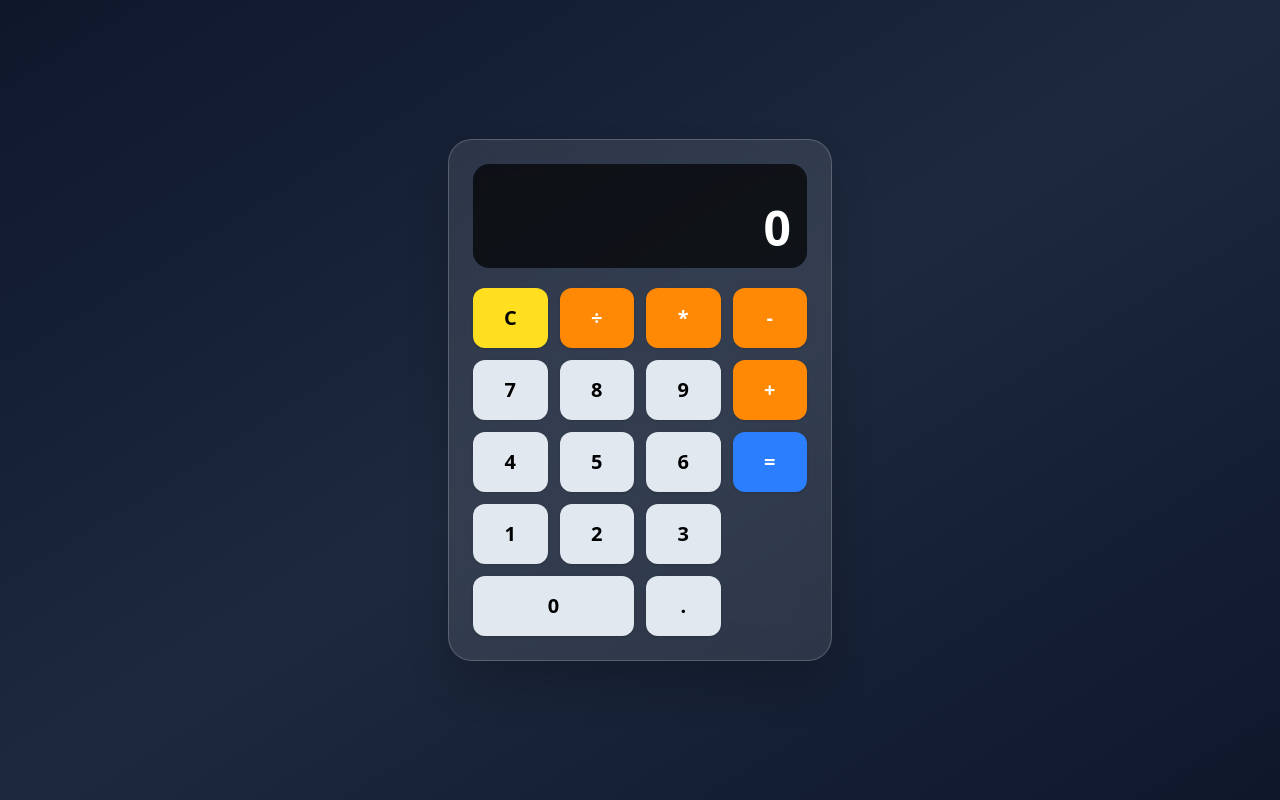
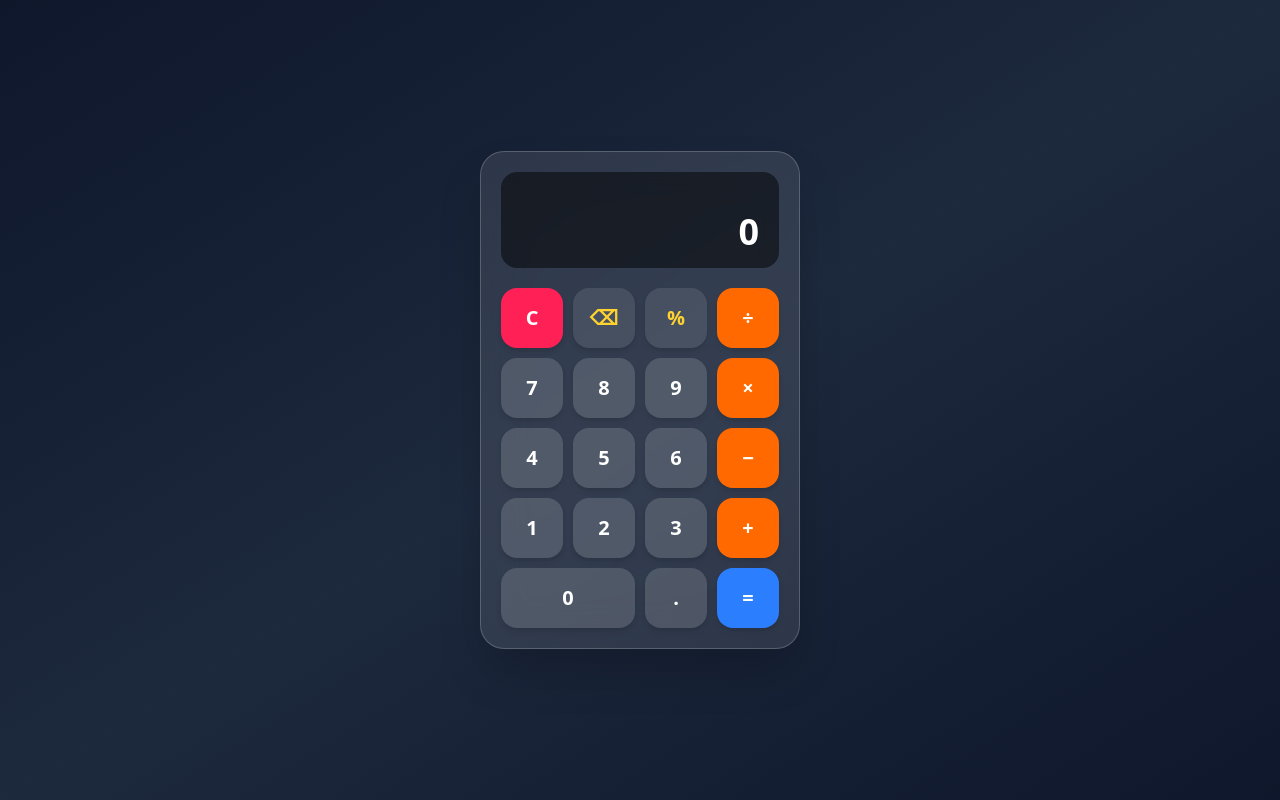
Before and after one commit to surenpal/my-calculater, a React (Vite) app: page / in a window 1280 px wide. Built offline with nearby package versions, Linux system fonts and the light colour scheme.

Commit message:
re-created

```diff
--- a/src/components/Calculator.jsx
+++ b/src/components/Calculator.jsx
@@ -1,3 +1,4 @@
+import { useEffect, useRef } from "react";
 import Display from "./Display";
 import CalculatorButton from "./CalculatorButton";
 import useCalculator from "../hooks/useCalculator";
@@ -11,96 +12,74 @@ export default function Calculator() {
     appendNumber,
     setOp,
     calculate,
-    clear
+    clear,
+    backspace,
+    percentage,
   } = useCalculator();
 
+  // Keep ref current after every render without re-registering the listener
+  const actions = useRef({});
+  useEffect(() => {
+    actions.current = { appendNumber, setOp, calculate, clear, backspace, percentage };
+  });
+
+  useEffect(() => {
+    function handleKey(e) {
+      const { appendNumber, setOp, calculate, clear, backspace, percentage } = actions.current;
+      if (e.key >= "0" && e.key <= "9") appendNumber(e.key);
+      else if (e.key === ".")           appendNumber(".");
+      else if (e.key === "+")           setOp("+");
+      else if (e.key === "-")           setOp("-");
+      else if (e.key === "*")           setOp("*");
+      else if (e.key === "/")         { e.preventDefault(); setOp("÷"); }
+      else if (e.key === "Enter" || e.key === "=") calculate();
+      else if (e.key === "Escape")      clear();
+      else if (e.key === "Backspace")   backspace();
+      else if (e.key === "%")           percentage();
+    }
+    window.addEventListener("keydown", handleKey);
+    return () => window.removeEventListener("keydown", handleKey);
+  }, []);
+
   return (
-    <div
-      className="
-      w-full
-      max-w-sm
-      bg-white/10
-      backdrop-blur-lg
-      rounded-3xl
-      shadow-2xl
-      p-6
-      border
-      border-white/20
-      "
-    >
+    <div className="
+      w-full max-w-xs
+      bg-white/10 backdrop-blur-xl
+      rounded-3xl shadow-2xl
+      p-5 border border-white/20
+    ">
+      <Display prevValue={prevValue} curValue={curValue} operation={operation} />
 
-      <Display
-        prevValue={prevValue}
-        curValue={curValue}
-        operation={operation}
-      />
+      <div className="grid grid-cols-4 gap-2.5">
 
-      <div className="grid grid-cols-4 gap-3">
+        {/* Row 1 */}
+        <CalculatorButton variant="clear" onClick={clear}>C</CalculatorButton>
+        <CalculatorButton variant="action" onClick={backspace}>⌫</CalculatorButton>
+        <CalculatorButton variant="action" onClick={percentage}>%</CalculatorButton>
+        <CalculatorButton variant="operator" onClick={() => setOp("÷")}>÷</CalculatorButton>
 
-        <CalculatorButton
-          className="bg-yellow-300"
-          onClick={clear}
-        >
-          C
-        </CalculatorButton>
-
-        <CalculatorButton
-          className="bg-orange-400 text-white"
-          onClick={() => setOp("÷")}
-        >
-          ÷
-        </CalculatorButton>
-
-        <CalculatorButton
-          className="bg-orange-400 text-white"
-          onClick={() => setOp("*")}
-        >
-          *
-        </CalculatorButton>
-
-        <CalculatorButton
-          className="bg-orange-400 text-white"
-          onClick={() => setOp("-")}
-        >
-          -
-        </CalculatorButton>
-
+        {/* Row 2 */}
         <CalculatorButton onClick={() => appendNumber("7")}>7</CalculatorButton>
         <CalculatorButton onClick={() => appendNumber("8")}>8</CalculatorButton>
         <CalculatorButton onClick={() => appendNumber("9")}>9</CalculatorButton>
+        <CalculatorButton variant="operator" onClick={() => setOp("*")}>×</CalculatorButton>
 
-        <CalculatorButton
-          className="bg-orange-400 text-white"
-          onClick={() => setOp("+")}
-        >
-          +
-        </CalculatorButton>
-
+        {/* Row 3 */}
         <CalculatorButton onClick={() => appendNumber("4")}>4</CalculatorButton>
         <CalculatorButton onClick={() => appendNumber("5")}>5</CalculatorButton>
         <CalculatorButton onClick={() => appendNumber("6")}>6</CalculatorButton>
+        <CalculatorButton variant="operator" onClick={() => setOp("-")}>−</CalculatorButton>
 
-        <CalculatorButton
-          className="bg-blue-500 text-white"
-          onClick={calculate}
-        >
-          =
-        </CalculatorButton>
-
+        {/* Row 4 */}
         <CalculatorButton onClick={() => appendNumber("1")}>1</CalculatorButton>
         <CalculatorButton onClick={() => appendNumber("2")}>2</CalculatorButton>
         <CalculatorButton onClick={() => appendNumber("3")}>3</CalculatorButton>
+        <CalculatorButton variant="operator" onClick={() => setOp("+")}>+</CalculatorButton>
 
-        <CalculatorButton
-          className="col-span-2"
-          onClick={() => appendNumber("0")}
-        >
-          0
-        </CalculatorButton>
-
-        <CalculatorButton onClick={() => appendNumber(".")}>
-          .
-        </CalculatorButton>
+        {/* Row 5 */}
+        <CalculatorButton className="col-span-2" onClick={() => appendNumber("0")}>0</CalculatorButton>
+        <CalculatorButton onClick={() => appendNumber(".")}>.</CalculatorButton>
+        <CalculatorButton variant="equals" onClick={calculate}>=</CalculatorButton>
 
       </div>
     </div>
--- a/src/components/CalculatorButton.jsx
+++ b/src/components/CalculatorButton.jsx
@@ -1,25 +1,27 @@
 import { twMerge } from "tailwind-merge";
 
-export default function CalculatorButton({
-  children,
-  className,
-  onClick
-}) {
+const variants = {
+  default:  "bg-white/15 text-white hover:bg-white/25",
+  operator: "bg-orange-500 text-white hover:bg-orange-400",
+  equals:   "bg-blue-500 text-white hover:bg-blue-400",
+  clear:    "bg-rose-500 text-white hover:bg-rose-400",
+  action:   "bg-white/10 text-amber-300 hover:bg-white/20",
+};
+
+export default function CalculatorButton({ children, className, onClick, variant = "default" }) {
   return (
     <button
       onClick={onClick}
       className={twMerge(
         `
-        bg-slate-200
-        rounded-xl
-        py-4
-        text-xl
-        font-semibold
-        shadow
-        hover:brightness-95
-        active:scale-95
-        transition
+        rounded-2xl py-4
+        text-xl font-semibold
+        cursor-pointer select-none
+        shadow-md
+        active:scale-90
+        transition-all duration-100 ease-out
         `,
+        variants[variant],
         className
       )}
     >
--- a/src/components/Display.jsx
+++ b/src/components/Display.jsx
@@ -1,24 +1,22 @@
-export default function Display({
-  prevValue,
-  curValue,
-  operation
-}) {
+export default function Display({ prevValue, curValue, operation }) {
+  const isError = curValue === "Error";
+
   return (
-    <div
-      className="
-      bg-black/70
-      text-white
-      rounded-2xl
-      p-4
-      mb-5
-      text-right
-      "
-    >
-      <div className="text-gray-400 text-lg h-6">
-        {prevValue} {operation}
+    <div className="
+      bg-black/50 text-white
+      rounded-2xl px-5 py-4 mb-5
+      text-right select-none
+    ">
+      {/* Expression history */}
+      <div className="text-slate-400 text-sm h-5 truncate">
+        {prevValue && operation ? `${prevValue} ${operation}` : "\u00A0"}
       </div>
 
-      <div className="text-5xl font-bold overflow-hidden whitespace-nowrap">
+      {/* Current value */}
+      <div className={`
+        font-bold mt-1 truncate transition-colors duration-150
+        ${isError ? "text-red-400 text-3xl" : "text-white text-4xl"}
+      `}>
         {curValue || "0"}
       </div>
     </div>
--- a/src/hooks/useCalculator.js
+++ b/src/hooks/useCalculator.js
@@ -1,4 +1,4 @@
-import { useState } from "react";
+import { useState, useCallback } from "react";
 
 export default function useCalculator() {
 
@@ -7,32 +7,48 @@ export default function useCalculator() {
     const [operation, setOperation] = useState(null);
     const MAX_LENGTH = 12;
 
-    function appendNumber(num) {
+    const appendNumber = useCallback((num) => {
         setValue((prev) => {
+            if (prev === "Error") return num;
             if (prev.length >= MAX_LENGTH) return prev;
-
             if (num === "." && prev.includes(".")) return prev;
-
+            if (num === "." && prev === "") return "0.";
             return prev + num;
         });
-    }
+    }, []);
 
-    function clear() {
+    const clear = useCallback(() => {
         setValue("");
         setPrevValue("");
         setOperation(null);
-    }
+    }, []);
 
-    function setOp(op) {
-        if (curValue === "") return;
+    const backspace = useCallback(() => {
+        setValue((prev) => {
+            if (prev === "Error") return "";
+            return prev.length > 1 ? prev.slice(0, -1) : "";
+        });
+    }, []);
 
-        setPrevValue(curValue);
-        setOperation(op);
-        setValue("");
-    }
+    const percentage = useCallback(() => {
+        setValue((prev) => {
+            if (prev === "" || prev === "Error") return prev;
+            const num = parseFloat(prev);
+            if (isNaN(num)) return prev;
+            return (num / 100).toString().slice(0, MAX_LENGTH);
+        });
+    }, []);
+
+    const setOp = useCallback((op) => {
+        setValue((curVal) => {
+            if (curVal === "" || curVal === "Error") return curVal;
+            setPrevValue(curVal);
+            setOperation(op);
+            return "";
+        });
+    }, []);
 
     function calculate() {
-
         const prev = parseFloat(prevValue);
         const cur = parseFloat(curValue);
 
@@ -41,31 +57,24 @@ export default function useCalculator() {
         let result;
 
         switch (operation) {
-            case "+":
-                result = prev + cur;
-                break;
-
-            case "-":
-                result = prev - cur;
-                break;
-
-            case "*":
-                result = prev * cur;
-                break;
-
+            case "+": result = prev + cur; break;
+            case "-": result = prev - cur; break;
+            case "*": result = prev * cur; break;
             case "÷":
                 if (cur === 0) {
                     setValue("Error");
+                    setPrevValue("");
+                    setOperation(null);
                     return;
                 }
                 result = prev / cur;
                 break;
-
             default:
                 return;
         }
 
-        setValue(result.toString().slice(0, MAX_LENGTH));
+        const resultStr = parseFloat(result.toPrecision(10)).toString();
+        setValue(resultStr.slice(0, MAX_LENGTH));
         setPrevValue("");
         setOperation(null);
     }
@@ -77,6 +86,8 @@ export default function useCalculator() {
         appendNumber,
         setOp,
         calculate,
-        clear
+        clear,
+        backspace,
+        percentage,
     };
 }
```
